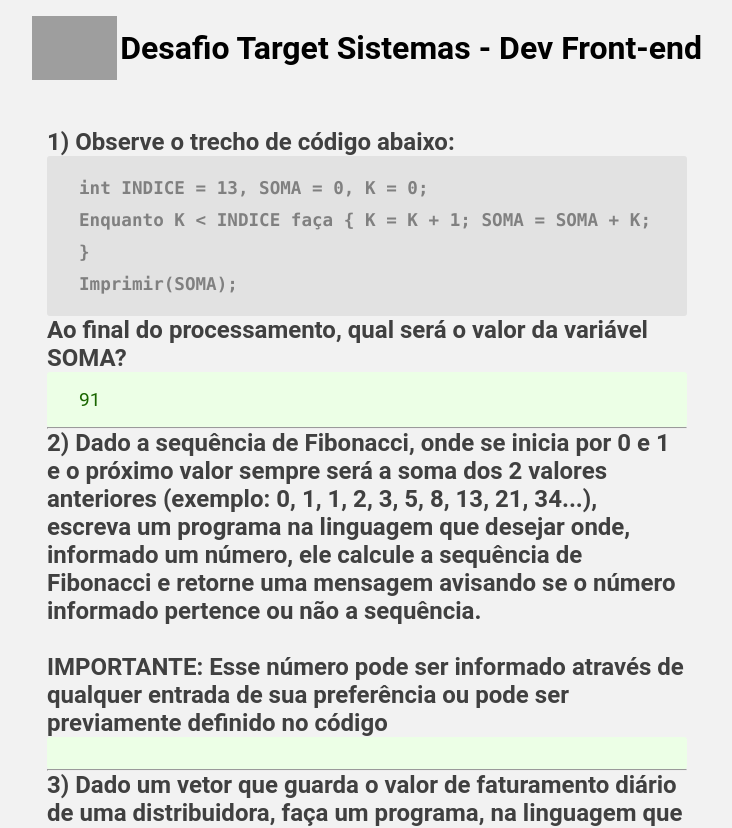
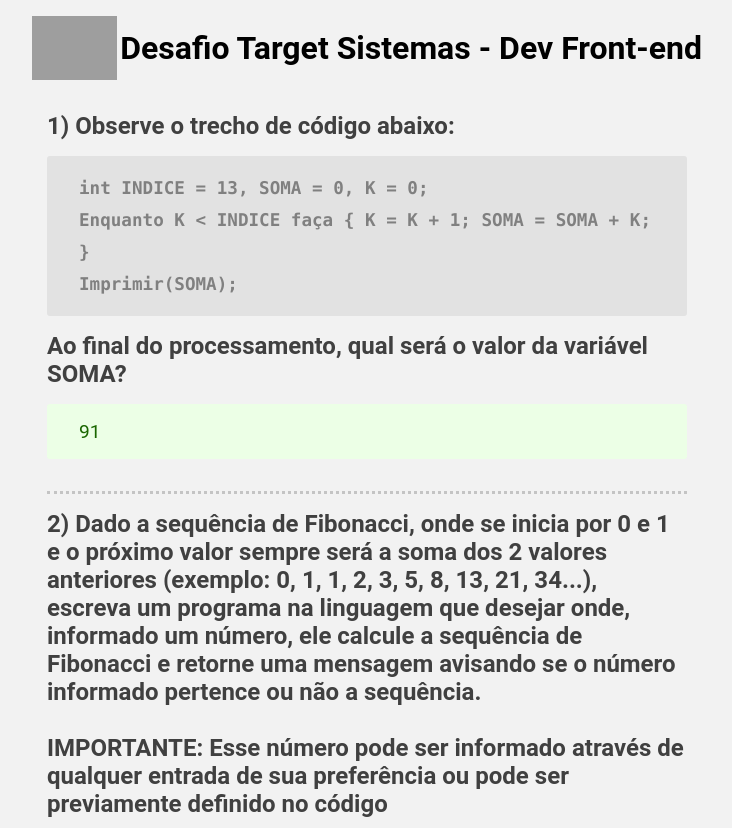
Before and after one commit to JaqueBRSilva/desafio-target-dev-frontend, an Angular app: page / in a window 1280 px wide. Shown: the top 828 px of the page, without its empty margins (273-1005 px from the left). Built offline with nearby package versions, Linux system fonts and the light colour scheme; grey boxes are pictures that could not be loaded.

Commit message:
styles: ajuste de estilos entre componentes

```diff
--- a/src/app/app.component.css
+++ b/src/app/app.component.css
@@ -1,5 +1,5 @@
 .main-container {
-  margin: 2rem 20rem;
+  margin: 1rem 20rem;
 }
 
 .code-area {
--- a/src/app/header/header.component.css
+++ b/src/app/header/header.component.css
@@ -5,4 +5,5 @@
   text-align: center;
   gap: 0.2rem;
   padding: 1rem;
+  padding-bottom: 0
 }
--- a/src/styles.css
+++ b/src/styles.css
@@ -14,6 +14,14 @@
 
 h2 {
   color: #404040;
+  padding: 1rem 0;
+}
+
+hr {
+  border-width: 0.2rem;
+  border-style: dotted none none;
+  border-color: #44444444;
+  margin-top: 2rem;
 }
 
 a {
```
